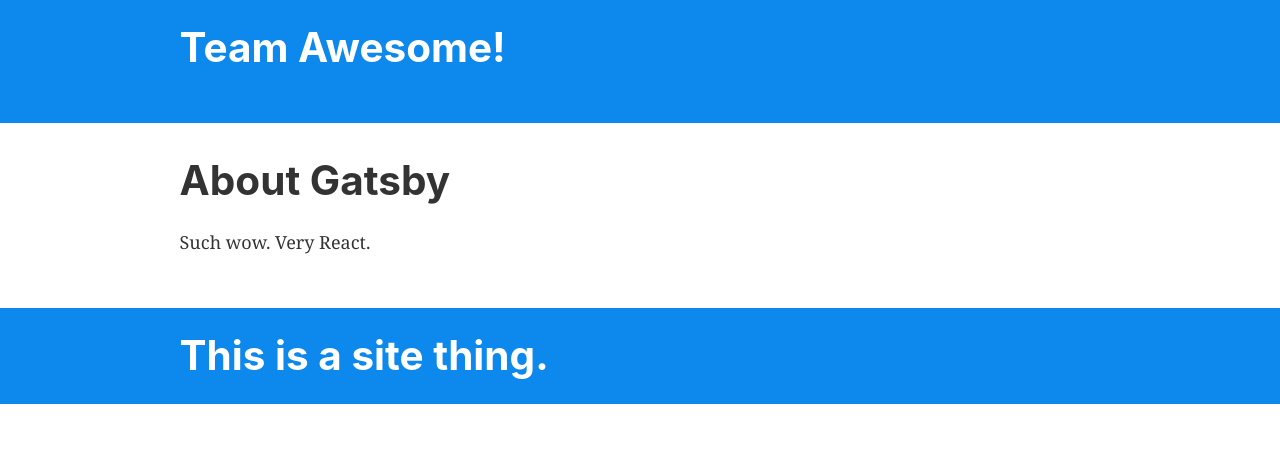
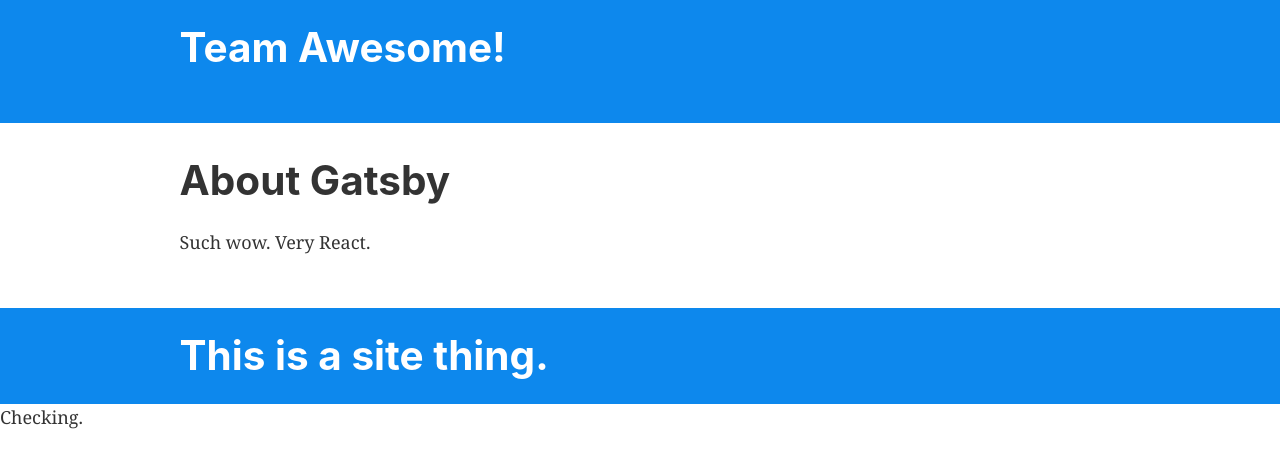
Before and after one commit to danielevans/Hackathon, a Gatsby site: page /about in a window 1280 px wide. Built offline with nearby package versions, Linux system fonts and the light colour scheme; Gatsby itself is replaced by a stand-in of ours.

Commit message:
checking.

```diff
--- a/src/components/layout.js
+++ b/src/components/layout.js
@@ -41,6 +41,7 @@
           {children}
         </div>
         <Footer />
+        Checking.
       </>
     )}
   />
```
